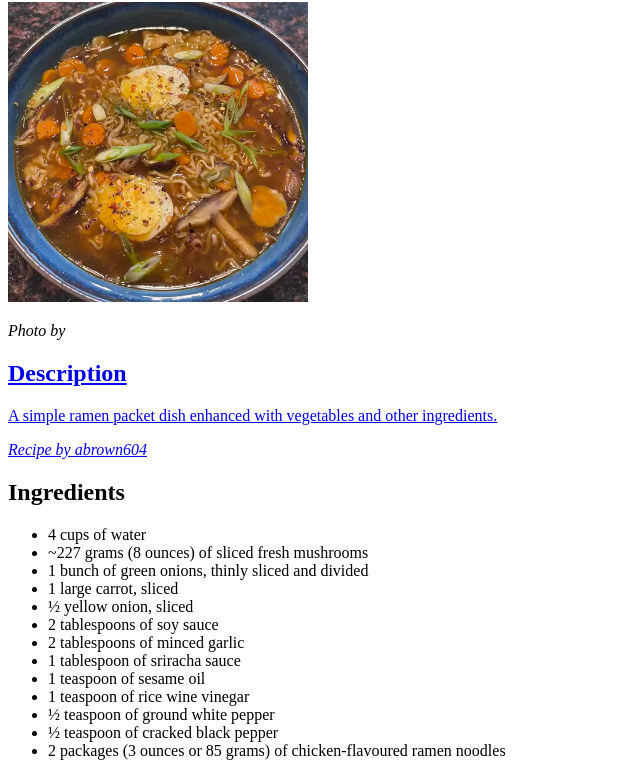
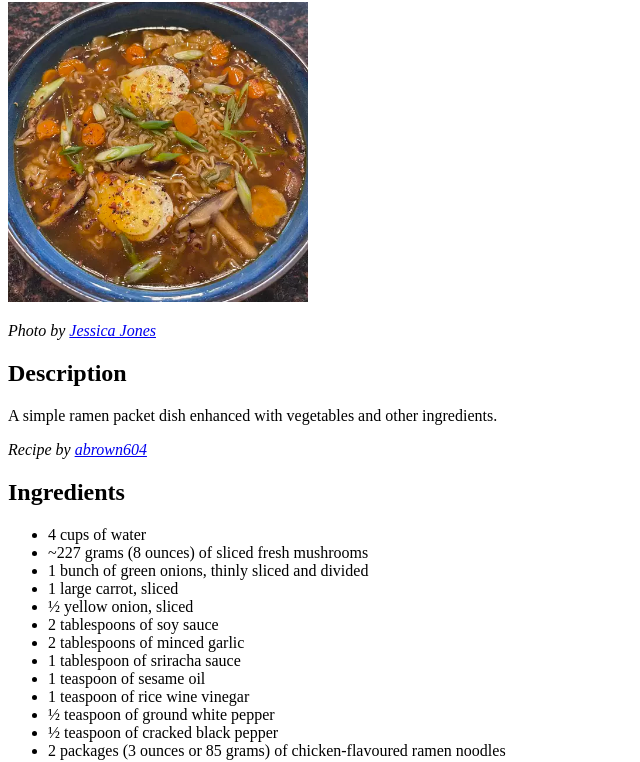
Before and after one commit to 101113608/odin-recipes, a plain HTML site: page recipes/fancy-ramen.html in a window 1280 px wide. Shown: the part 78-840 px from the top of the page, without its empty margins (0-640 px from the left). Drawn offline with Linux system fonts and the light colour scheme.

Commit message:
Fix anchor element not displaying in ramen page

```diff
--- a/recipes/fancy-ramen.html
+++ b/recipes/fancy-ramen.html
@@ -9,7 +9,7 @@
 <body>
     <h1>Fancy Ramen</h1>
     <img src="../images/fancy-ramen.webp" alt="Cooked fancy ramen" width="300" height="300">
-    <p><em>Photo by <a href="https://www.allrecipes.com/cook/19999682" target="_blank" Jessica Jones</a></em></p>
+    <p><em>Photo by <a href="https://www.allrecipes.com/cook/19999682" target="_blank">Jessica Jones</a> </em></p>
     <h2>Description</h2>
     <p>A simple ramen packet dish enhanced with vegetables and other ingredients.</p>
     <p><em>Recipe by <a href="https://www.allrecipes.com/recipe/268992/fancy-ramen/" target="_blank"
```
